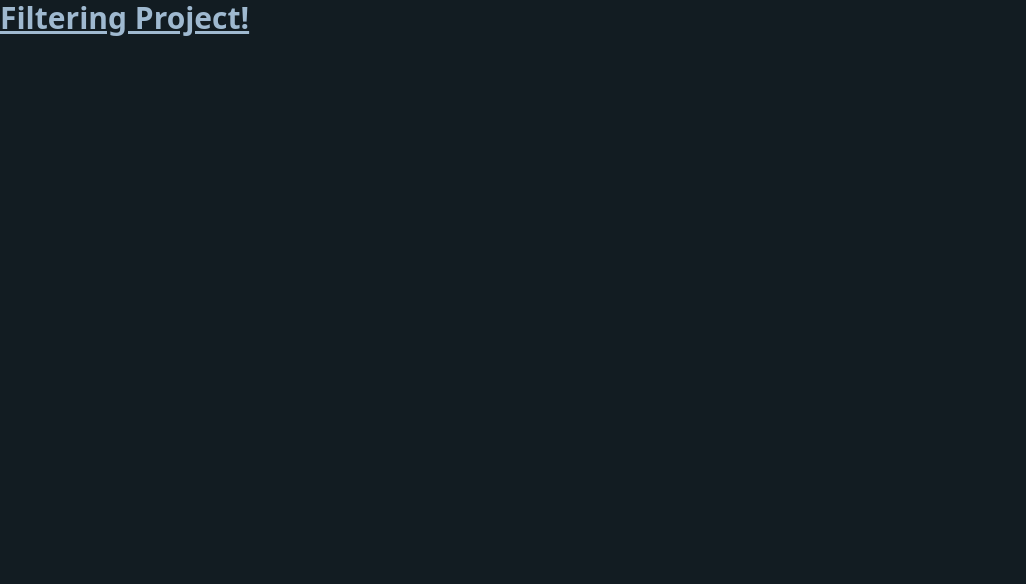
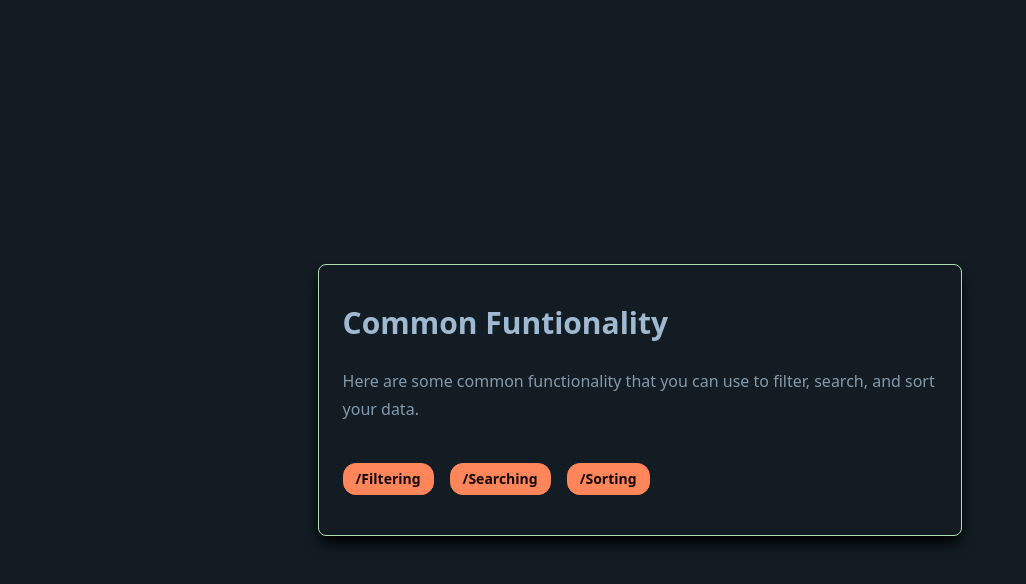
Before and after one commit to itzAmka/Common-Functionalities, a SvelteKit app: page / in a window 1280 px wide. Shown: the top 584 px of the page, without its empty margins (0-1026 px from the left). Built offline with nearby package versions, Linux system fonts and the light colour scheme.

Commit message:
update page layout and links

```diff
--- a/src/routes/+page.svelte
+++ b/src/routes/+page.svelte
@@ -2,4 +2,21 @@
 	<title>Home | Filtering</title>
 </svelte:head>
 
-<h1 class="text-3xl font-bold underline">Filtering Project!</h1>
+<section class="flex items-center justify-center min-h-screen p-4">
+	<div
+		class="border flex flex-col gap-10 shadow-lg rounded-lg p-6 py-10 border-success shadow-black"
+	>
+		<div class="prose">
+			<h1 class="text-3xl font-bold">Common Funtionality</h1>
+			<p>
+				Here are some common functionality that you can use to filter, search, and sort your data.
+			</p>
+		</div>
+
+		<div class="flex gap-4 w-fit">
+			<a href="/products" class="btn btn-sm btn-primary">/Filtering</a>
+			<a href="/products" class="btn btn-sm btn-primary">/Searching</a>
+			<a href="/products" class="btn btn-sm btn-primary">/Sorting</a>
+		</div>
+	</div>
+</section>
```
